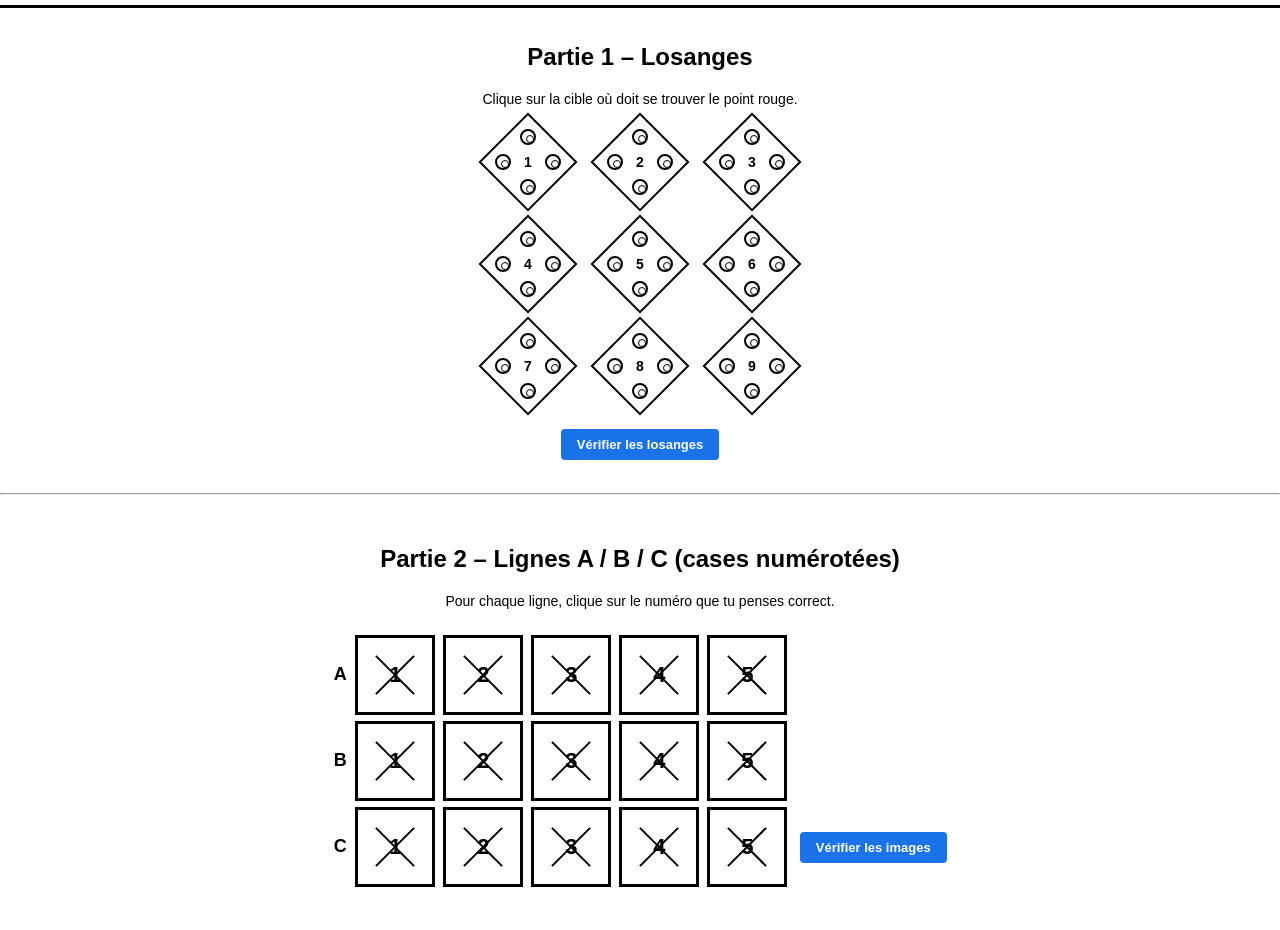
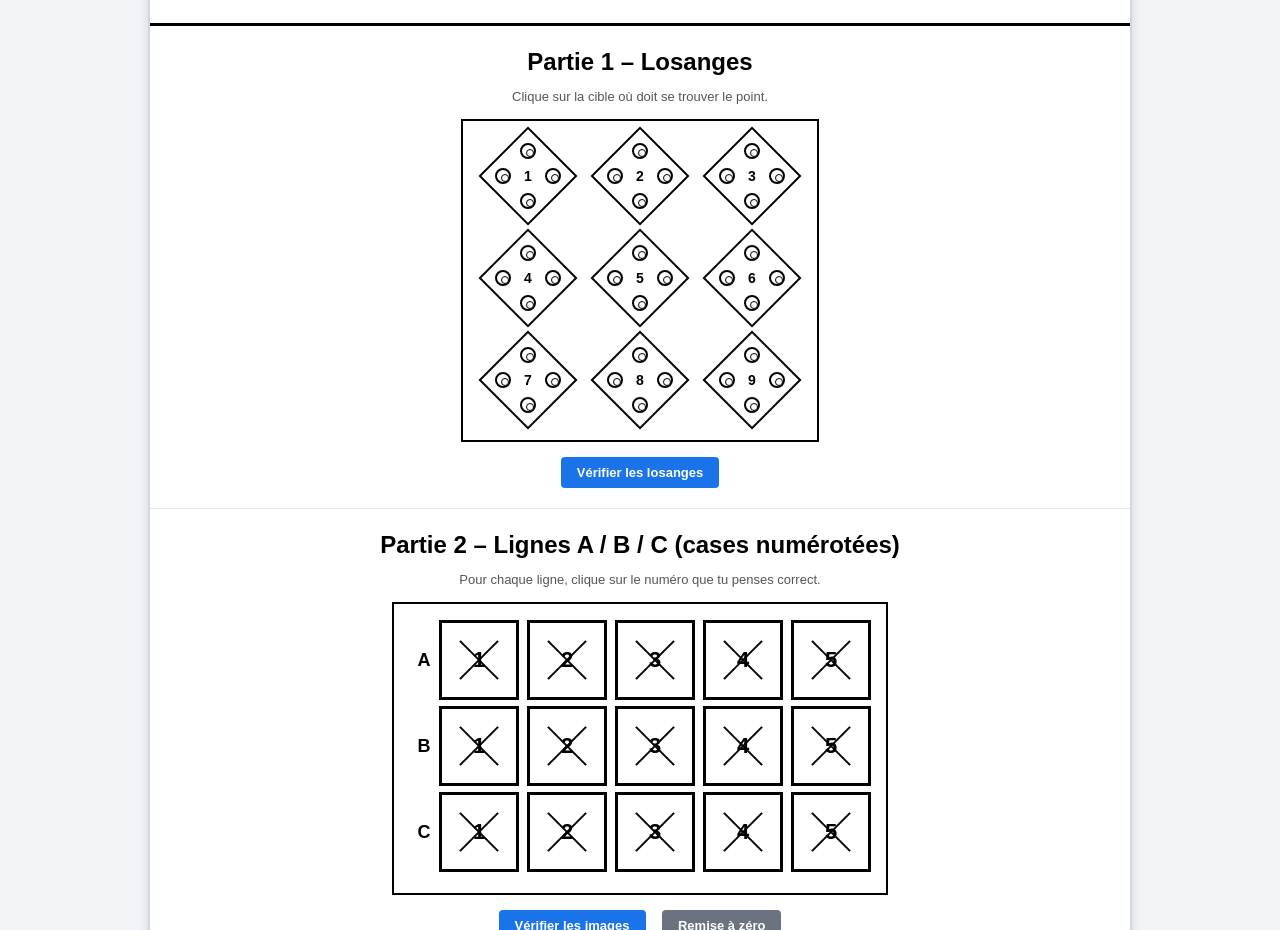
Before and after one commit to S6030/TEST, a plain HTML site: page index.html in a window 1280 px wide. Shown: the part 137-1067 px from the top of the page. Before the commit the page ends 1040 px from the top, so only its background shows below. Drawn offline with Linux system fonts and the light colour scheme.

Commit message:
Update index.html

```diff
--- a/index.html
+++ b/index.html
@@ -6,10 +6,20 @@
   <style>
     body {
       font-family: Arial, sans-serif;
-      background: #ffffff;
+      background: #f3f4f6;
       margin: 0;
       padding: 0;
       text-align: center;
+    }
+
+    .page {
+      max-width: 980px;
+      margin: 20px auto 40px auto;
+      background: #ffffff;
+      border-radius: 10px;
+      box-shadow: 0 4px 12px rgba(0, 0, 0, 0.12);
+      border: 2px solid #d0d7de;
+      overflow: hidden;
     }
 
     /* BANNIÈRE */
@@ -17,8 +27,9 @@
       display: flex;
       justify-content: space-between;
       align-items: center;
-      padding: 20px 40px;
+      padding: 18px 40px;
       border-bottom: 3px solid #000;
+      background: #ffffff;
     }
 
     .banner-col {
@@ -39,6 +50,7 @@
       font-weight: bold;
       color: #1a73e8;
       margin: 0;
+      letter-spacing: 1px;
     }
 
     .title-butter {
@@ -46,30 +58,48 @@
       font-weight: bold;
       color: #c2185b;
       margin: 0;
+      letter-spacing: 1px;
     }
 
     .title-main {
-      font-size: 26px;
+      font-size: 24px;
       font-weight: bold;
       margin: 0;
     }
 
     /* SECTIONS */
     .section {
-      padding: 15px 0 5px 0;
+      padding: 18px 20px 10px 20px;
+      border-bottom: 1px solid #e5e7eb;
+    }
+
+    .section:last-of-type {
+      border-bottom: none;
+      padding-bottom: 20px;
+    }
+
+    .section h2 {
+      margin: 4px 0 4px 0;
     }
 
     .subtitle {
-      font-size: 14px;
+      font-size: 13px;
       margin-bottom: 10px;
+      color: #555;
     }
 
     /* LOSANGES */
+    .diamonds-wrapper {
+      display: inline-block;
+      padding: 10px 15px 15px 15px;
+      border: 2px solid #000;
+      margin-top: 5px;
+    }
+
     .diamonds-container {
-      display: inline-grid;
+      display: grid;
       grid-template-columns: repeat(3, 100px);
       gap: 12px;
-      margin-bottom: 10px;
     }
 
     .diamond {
@@ -163,10 +193,16 @@
     }
 
     /* LIGNES A/B/C */
+    .grid-abc-wrapper {
+      display: inline-block;
+      padding: 10px 15px 15px 15px;
+      border: 2px solid #000;
+      margin-top: 5px;
+      text-align: left;
+    }
+
     .grid-abc {
       display: inline-block;
-      text-align: left;
-      margin-top: 10px;
     }
 
     .abc-row {
@@ -243,9 +279,13 @@
     }
 
     /* BOUTONS */
+    .buttons-row {
+      margin-top: 10px;
+    }
+
     .btn {
       display: inline-block;
-      margin: 8px;
+      margin: 5px 6px;
       padding: 8px 16px;
       font-size: 13px;
       font-weight: bold;
@@ -254,6 +294,10 @@
       cursor: pointer;
       background: #1a73e8;
       color: #fff;
+    }
+
+    .btn-secondary {
+      background: #6b7280;
     }
 
     .btn:active {
@@ -268,6 +312,7 @@
 </head>
 <body>
 
+<div class="page">
   <!-- BANNIÈRE -->
   <div class="banner">
     <div class="banner-col">
@@ -287,47 +332,56 @@
   <div class="section">
     <h2>Partie 1 – Losanges</h2>
     <p class="subtitle">
-      Clique sur la cible où doit se trouver le point rouge.
+      Clique sur la cible où doit se trouver le point.
     </p>
+    <div class="diamonds-wrapper">
       <div class="diamonds-container" id="diamonds"></div>
-    <br />
+    </div>
+    <div class="buttons-row">
       <button class="btn" id="checkDiamonds">Vérifier les losanges</button>
+    </div>
     <div class="result" id="diamondsResult"></div>
   </div>
-
-  <hr style="margin: 15px 0;" />
 
   <!-- PARTIE A/B/C -->
   <div class="section">
     <h2>Partie 2 – Lignes A / B / C (cases numérotées)</h2>
     <p class="subtitle">Pour chaque ligne, clique sur le numéro que tu penses correct.</p>
 
+    <div class="grid-abc-wrapper">
       <div class="grid-abc" id="abcGrid"></div>
+    </div>
 
+    <div class="buttons-row">
       <button class="btn" id="checkABC">Vérifier les images</button>
+      <button class="btn btn-secondary" id="resetAll">Remise à zéro</button>
+    </div>
+
     <div class="result" id="abcResult"></div>
+  </div>
 </div>
 
 <script>
   // ------------------ LOGIQUE LOSANGES ------------------
 
+  // Bonnes positions (corrigées)
+  // 1 bas, 2 gauche, 3 bas, 4 haut, 5 haut, 6 gauche, 7 droite, 8 gauche, 9 droite
   const correctPositions = {
     1: "down",
     2: "left",
-      3: "right",
+    3: "down",
     4: "up",
     5: "up",
-      6: "right",
+    6: "left",
     7: "right",
     8: "left",
-      9: "down",
+    9: "right",
   };
 
   const selectedPositions = {};
-
   const diamondsContainer = document.getElementById("diamonds");
 
-    // Création des 9 losanges
+  // Crée les 9 losanges
   for (let n = 1; n <= 9; n++) {
     const d = document.createElement("div");
     d.className = "diamond";
@@ -365,10 +419,22 @@
     targetElem.classList.add("selected");
   }
 
+  function resetDiamonds() {
+    // efface choix
+    for (let key in selectedPositions) {
+      delete selectedPositions[key];
+    }
+    document.querySelectorAll(".target").forEach((t) => {
+      t.classList.remove("selected", "correct", "wrong");
+    });
+    document.getElementById("diamondsResult").textContent = "";
+  }
+
   document.getElementById("checkDiamonds").addEventListener("click", () => {
     let correct = 0;
     const total = 9;
 
+    // enlever anciennes corrections
     document.querySelectorAll(".target").forEach((t) => {
       t.classList.remove("correct", "wrong");
     });
@@ -402,7 +468,6 @@
   // bonnes réponses (index 0-based) : A2, B4, C3
   const correctBoxes = { A: 1, B: 3, C: 2 };
   const selectedBoxes = {};
-
   const abcGrid = document.getElementById("abcGrid");
 
   ["A", "B", "C"].forEach((line) => {
@@ -456,6 +521,16 @@
     if (cell) cell.classList.add("selected");
   }
 
+  function resetABC() {
+    for (let key in selectedBoxes) {
+      delete selectedBoxes[key];
+    }
+    document.querySelectorAll(".abc-cell").forEach((cell) => {
+      cell.classList.remove("selected", "correct", "wrong");
+    });
+    document.getElementById("abcResult").textContent = "";
+  }
+
   document.getElementById("checkABC").addEventListener("click", () => {
     let correct = 0;
     const total = 3;
@@ -488,6 +563,13 @@
       "abcResult"
     ).textContent = `Score : ${correct} / ${total}`;
   });
+
+  // ------------------ RESET GLOBAL ------------------
+
+  document.getElementById("resetAll").addEventListener("click", () => {
+    resetDiamonds();
+    resetABC();
+  });
 </script>
 </body>
 </html>
```
Lines whose indentation alone changed are shown as unchanged.
